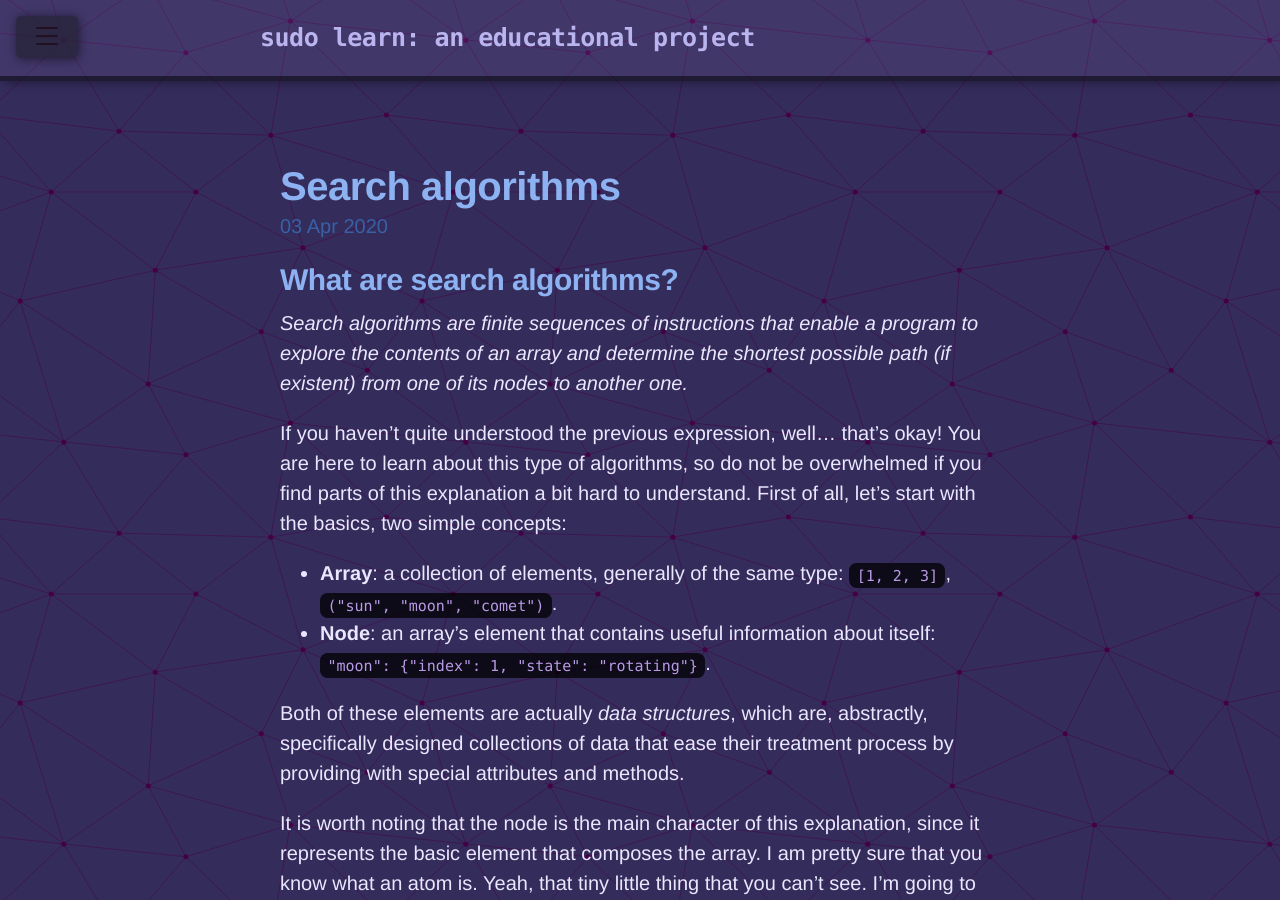
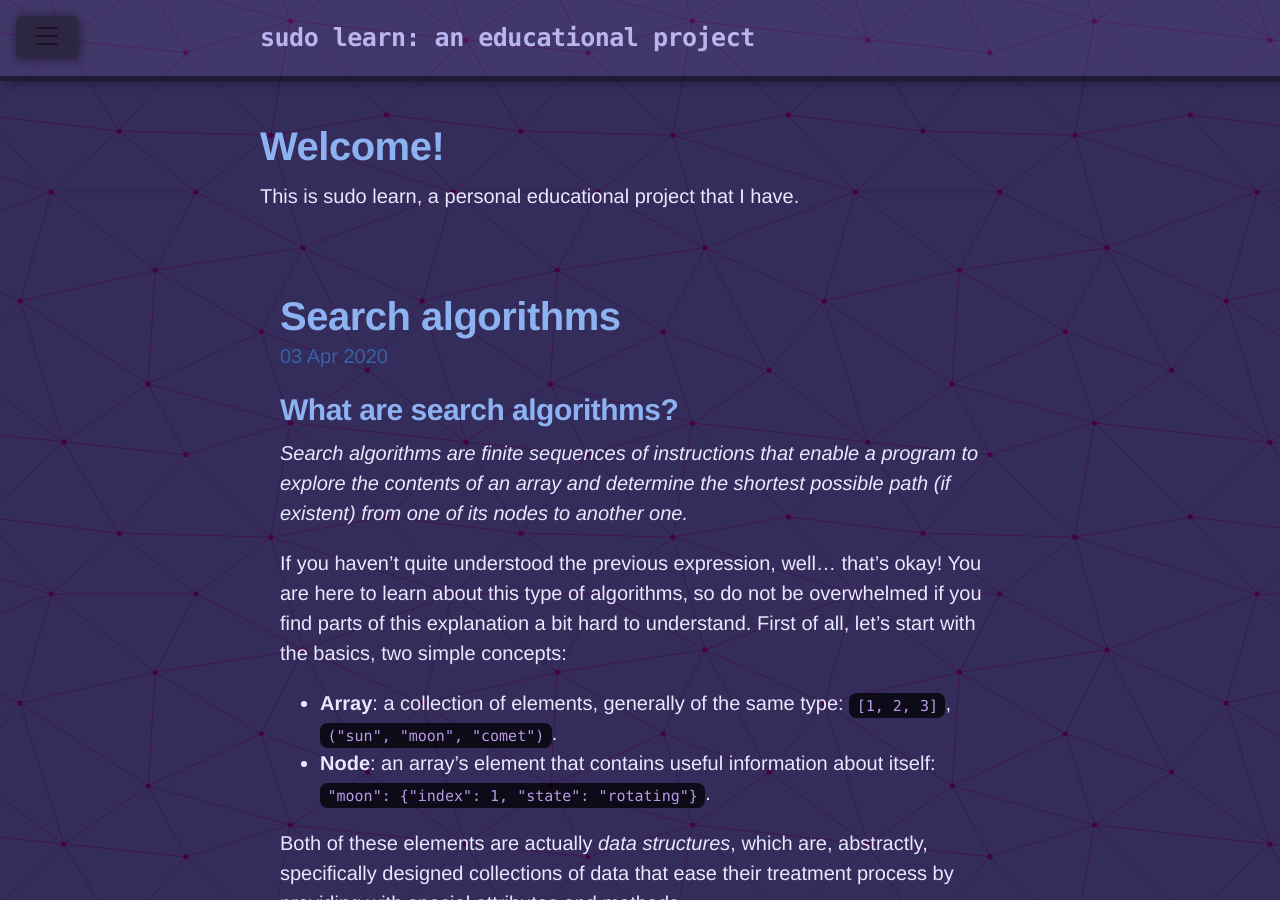
Before and after one commit to erlete/erlete.github.io, a Jekyll site: the page built from index.html, in a window 1280 px wide and 900 px high. Built offline with Jekyll 4.4.1, drawn with Linux system fonts in a browser that asks for light colours; the list of posts is cut into pages by our own code.

Commit message:
Modify main pages
Removed pagination from the webpage's index and added a content page for a representation of all the published articles.

```diff
--- a/index.html
+++ b/index.html
@@ -2,6 +2,11 @@
 layout: default
 title: Home
 ---
+
+<h1>Welcome!</h1>
+<div>
+  <p>This is sudo learn, a personal educational project that I have.</p>
+</div>
 
 <div class="posts">
   {% for post in paginator.posts %}
@@ -18,20 +23,3 @@
   </div>
   {% endfor %}
 </div>
-
-<div class="pagination">
-  {% if paginator.next_page %}
-    <a class="pagination-item older" href="{{ paginator.next_page_path | absolute_url }}">Older</a>
-  {% else %}
-    <span class="pagination-item older">Older</span>
-  {% endif %}
-  {% if paginator.previous_page %}
-    {% if paginator.page == 2 %}
-      <a class="pagination-item newer" href="{{ '/' | absolute_url }}">Newer</a>
-    {% else %}
-      <a class="pagination-item newer" href="{{ paginator.previous_page_path | absolute_url }}">Newer</a>
-    {% endif %}
-  {% else %}
-    <span class="pagination-item newer">Newer</span>
-  {% endif %}
-</div>
```
Also changed, not shown: content.html (added, +20 -0 lines).
